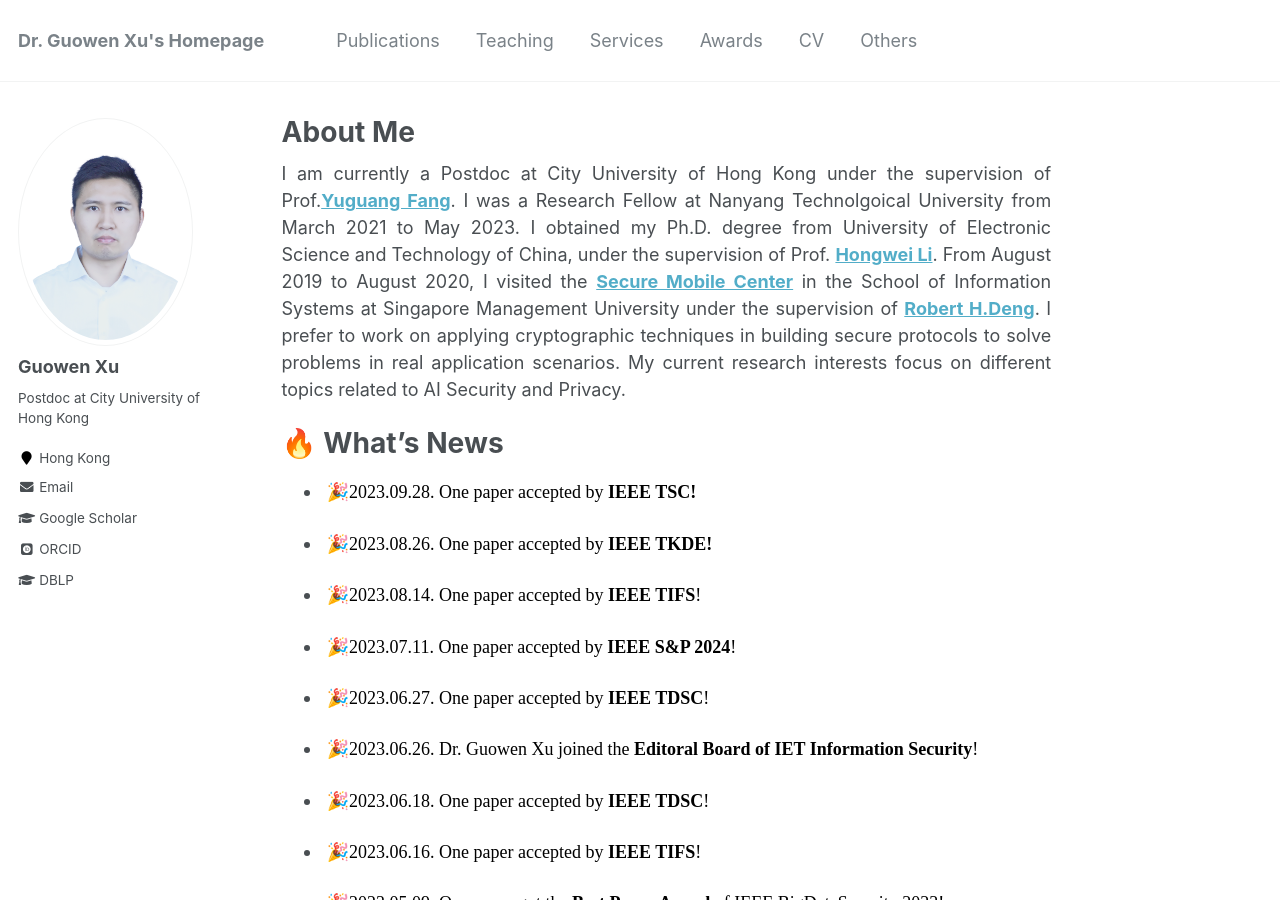
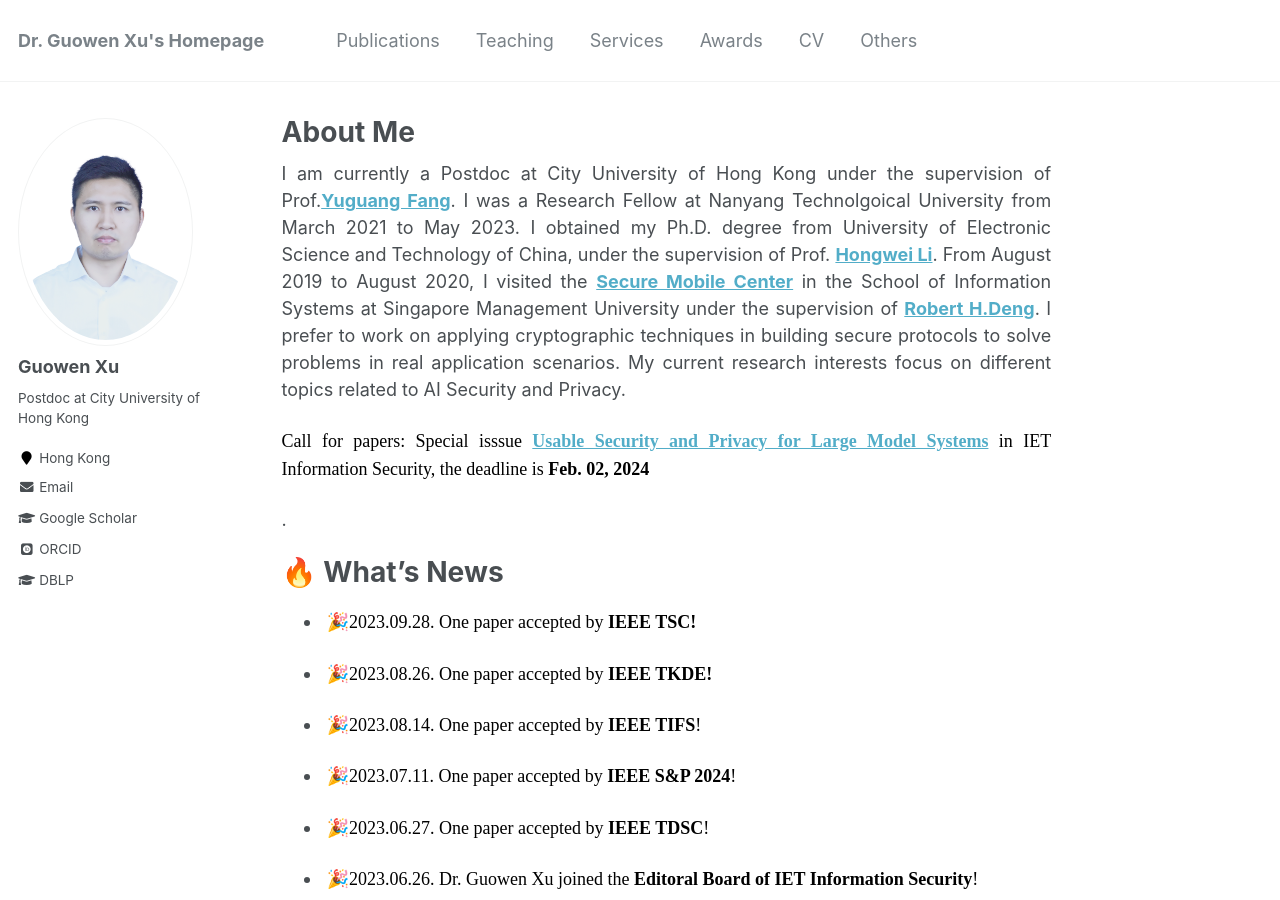
Before and after one commit to Guowen-xu/guowen-xu.github.io, a Jekyll site: the page built from _pages/about.md, in a window 1280 px wide and 900 px high. Built offline with Jekyll 4.4.1, drawn with Linux system fonts in a browser that asks for light colours; some web fonts are replaced.

Commit message:
Update about.md

```diff
--- a/_pages/about.md
+++ b/_pages/about.md
@@ -9,6 +9,8 @@ redirect_from:
 ---
 
 <p align="justify">I am currently a Postdoc at City University of Hong Kong under the supervision of Prof.<a href = "https://www.cs.cityu.edu.hk/~yugufang/"><b>Yuguang Fang</b></a>. I was a  Research  Fellow at Nanyang Technolgoical University from March 2021 to May 2023. I obtained my Ph.D. degree from University of Electronic Science and Technology of China, under the supervision of Prof. <a href = "https://scholar.google.com.hk/citations?hl=zh-CN&user=-o6u2gwAAAAJ&view_op=list_works&sortby=pubdate"><b>Hongwei Li</b></a>. From August 2019 to August 2020,  I visited the  <a href = "https://smc.smu.edu.sg/"><b>Secure Mobile Center</b></a> in the School of Information Systems at Singapore Management University under the supervision of <a href = "http://www.mysmu.edu/faculty/robertdeng/"><b>Robert H.Deng</b></a>. I prefer to work on applying cryptographic techniques in building secure protocols to solve problems in real application scenarios. My current research interests focus on different topics related to AI Security and Privacy.</p>
+
+ <p align="justify"> <font face="Times New Roman" color=black size=4> Call for papers: Special isssue  <a href = "https://www.hindawi.com/journals/ietis/si/387822/"> <b>Usable Security and Privacy for Large Model Systems</b></a> in IET Information Security, the deadline is <b>Feb. 02, 2024</b></font></p>.
 
 
   🔥 What's News
```
